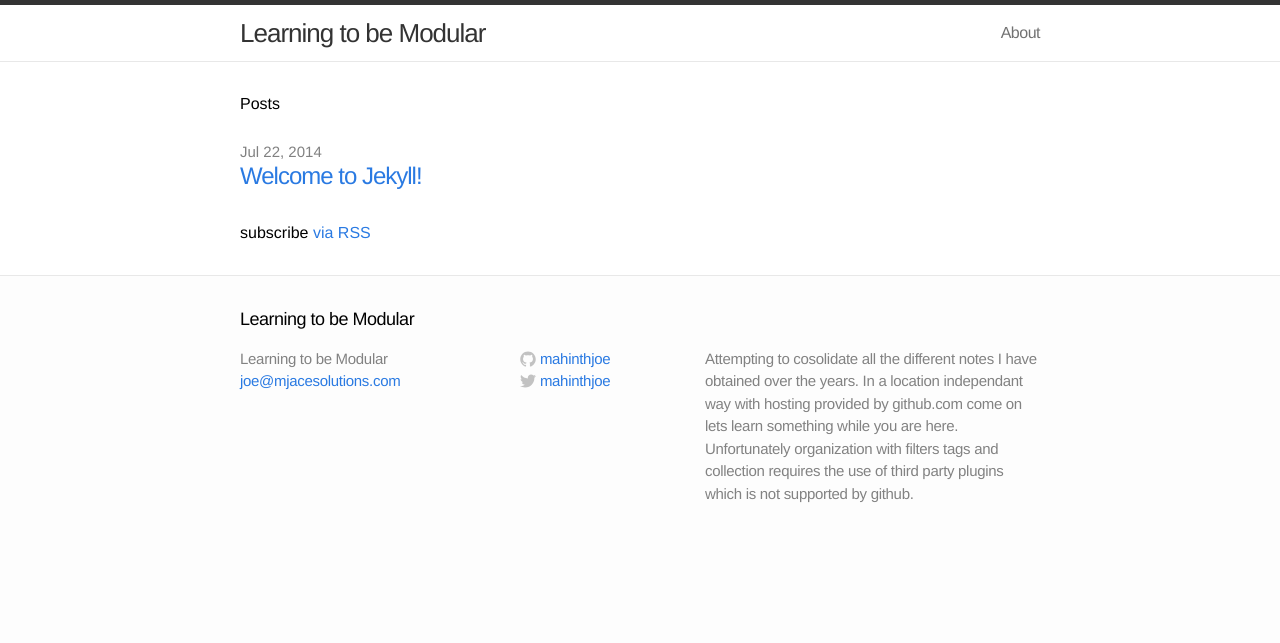
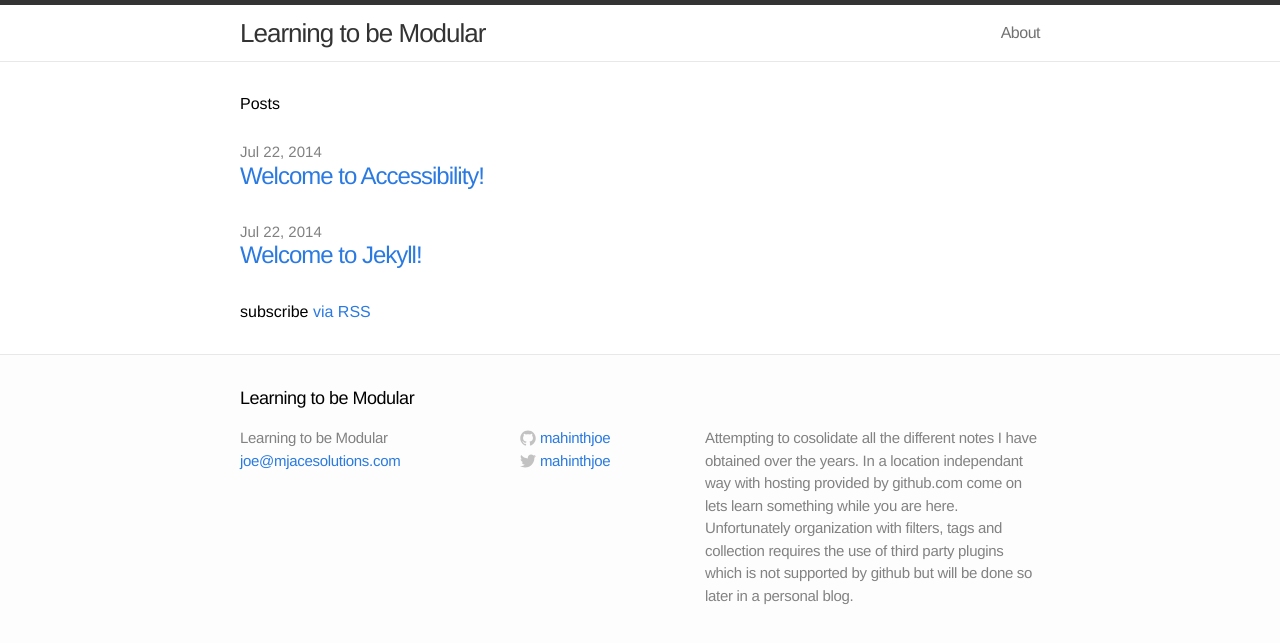
Before and after one commit to kidaa/mahinthjoe.github.io, a Jekyll site: the page built from index.html, in a window 1280 px wide. Shown: the top 643 px of the page. Built offline with Jekyll 4.4.1, drawn with Linux system fonts in a browser that asks for light colours; nearby versions of some CDN libraries.

Commit message:
Added article on accessibility

```diff
--- a/_config.yml
+++ b/_config.yml
@@ -1,7 +1,7 @@
 # Site settings
 title: Learning to be Modular
 email: joe@mjacesolutions.com
-description: "Attempting to cosolidate all the different notes I have obtained over the years. In a location independant way with hosting provided by github.com come on lets learn something while you are here. Unfortunately organization with filters tags and collection requires the use of third party plugins which is not supported by github."
+description: "Attempting to cosolidate all the different notes I have obtained over the years. In a location independant way with hosting provided by github.com come on lets learn something while you are here. Unfortunately organization with filters, tags and collection requires the use of third party plugins which is not supported by github but will be done so later in a personal blog."
 baseurl: ""
 url: "http://mahinthjoe.github.io"
 twitter_username: mahinthjoe
```
Also changed, not shown: _posts/2014-07-23-welcome-to-accessibility.markdown (added, +16 -0 lines).
